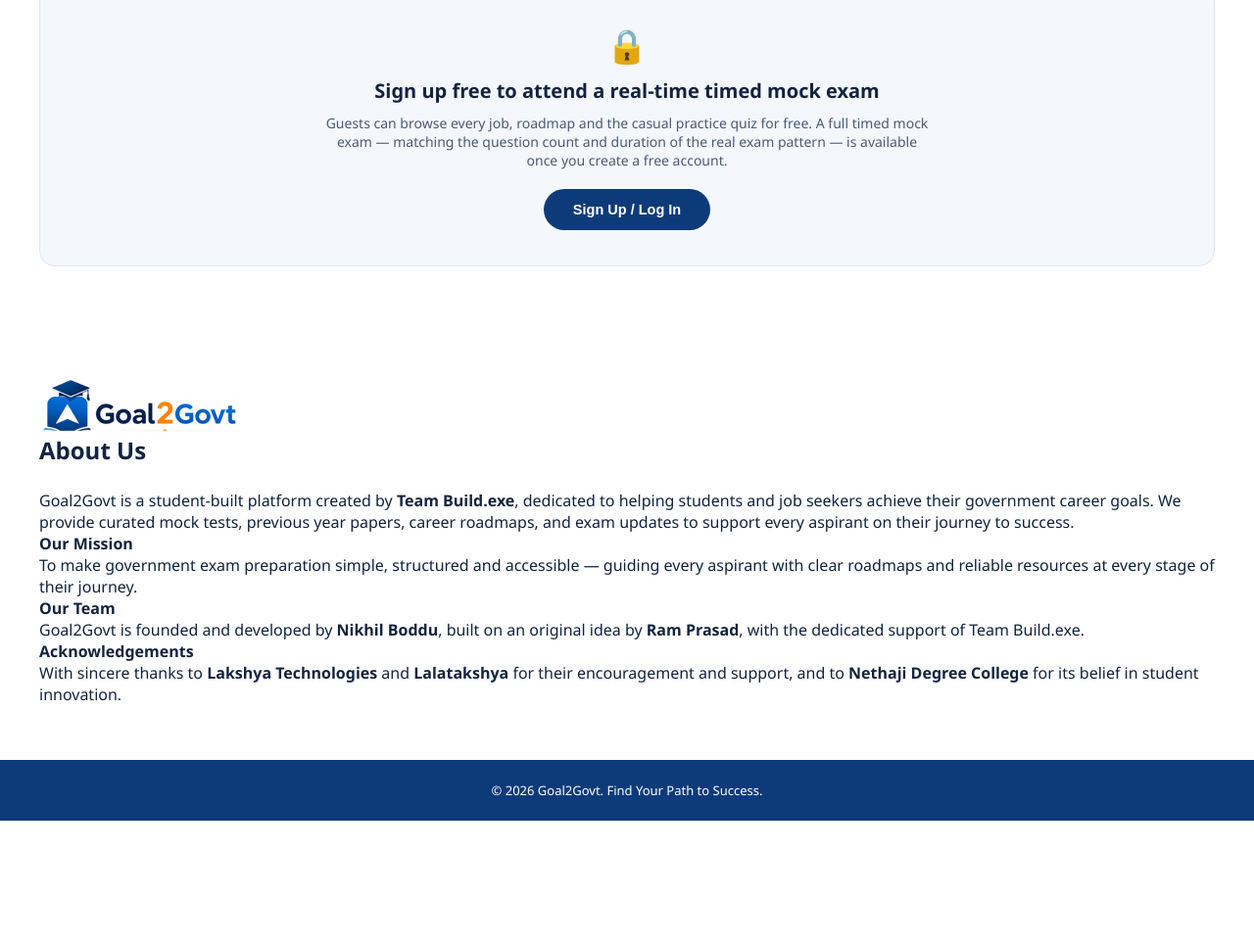
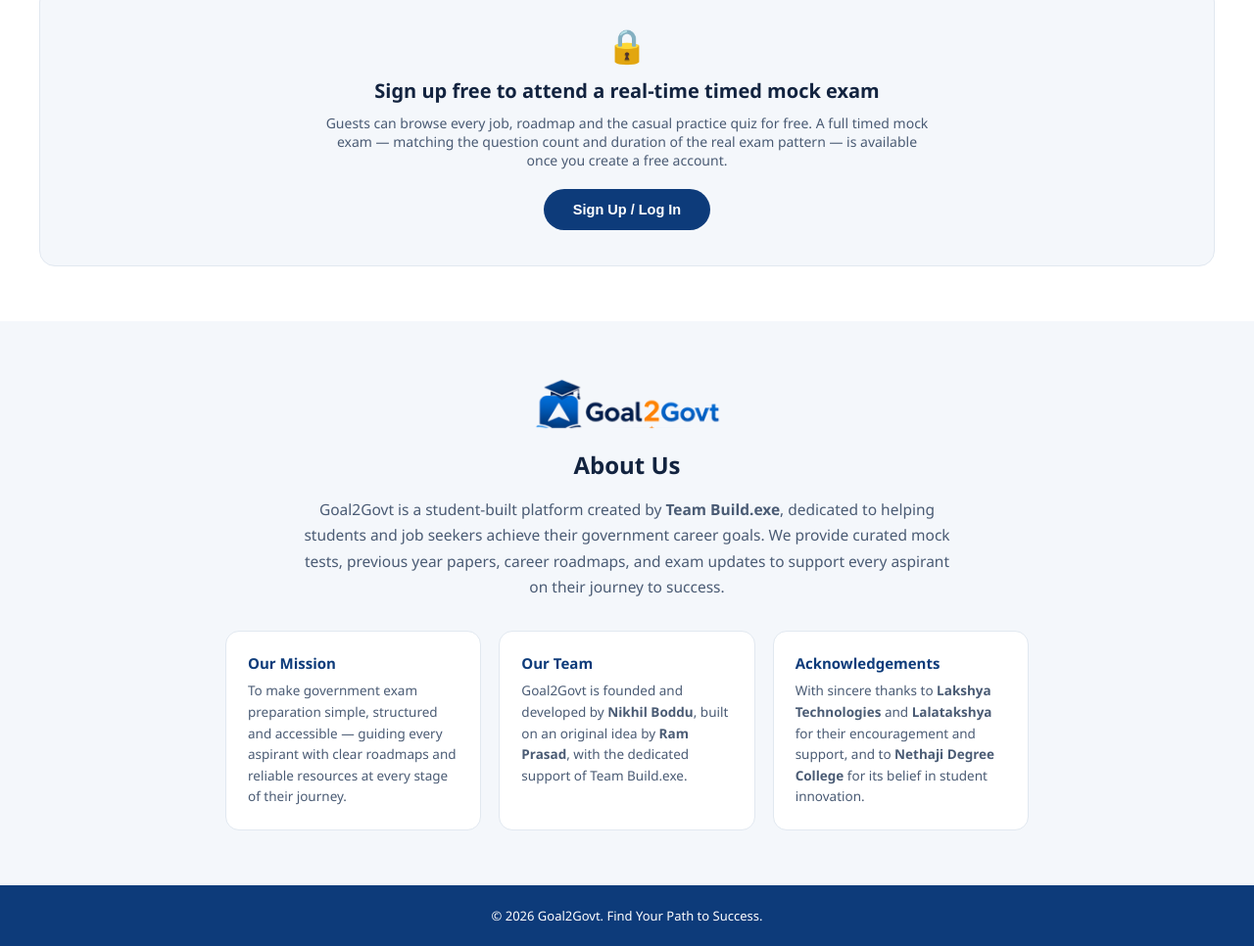
Before and after one commit to Build-exe/Goal2govt, a website: page index.html in a window 1280 px wide. Shown: the part 2028-2994 px from the top of the page at 98% size. Before the commit the page ends 2866 px from the top, so only its background shows below. Drawn offline with Linux system fonts and the light colour scheme.

Commit message:
Add styles for About Us section
Added styles for the About Us section including layout and card design.

```diff
--- a/style.css
+++ b/style.css
@@ -267,6 +267,30 @@
     background:var(--blue-dark);color:#fff;text-align:center;padding:22px;font-size:13px;
   }
 
+  /* About Us */
+  .about-section{background:var(--card-bg);}
+  .about-wrap{max-width:820px;margin:0 auto;text-align:center;}
+  .about-logo{height:56px;width:auto;margin:0 auto 18px;}
+  .about-title{margin-bottom:16px;}
+  .about-lead{
+    font-size:15.5px;line-height:1.7;color:var(--text-mid);
+    max-width:680px;margin:0 auto 32px;
+  }
+  .about-grid{
+    display:grid;grid-template-columns:repeat(3,1fr);gap:18px;text-align:left;
+  }
+  .about-card{
+    background:var(--white);border:1px solid var(--border);border-radius:14px;
+    padding:22px;transition:box-shadow .2s, transform .2s;
+  }
+  .about-card:hover{box-shadow:0 8px 20px rgba(13,59,122,0.12);transform:translateY(-2px);}
+  .about-card h4{font-size:15px;font-weight:700;color:var(--blue-dark);margin-bottom:8px;}
+  .about-card p{font-size:13.5px;line-height:1.6;color:var(--text-mid);}
+
+  @media (max-width:900px){
+    .about-grid{grid-template-columns:1fr;}
+  }
+
   @media (max-width:900px){
     .options-grid{grid-template-columns:repeat(2,1fr);}
     .roadmap-grid,.prep-grid{grid-template-columns:1fr;}
```
